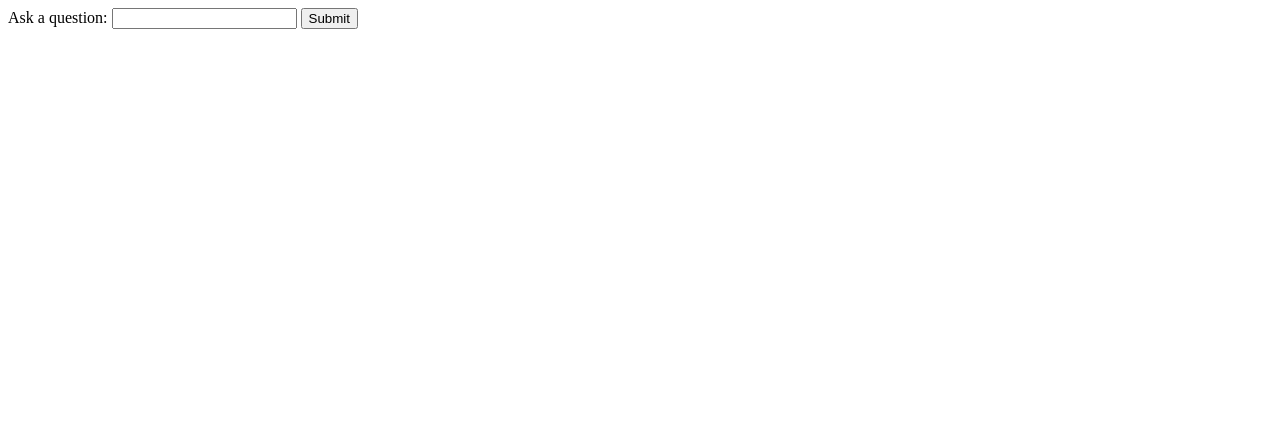
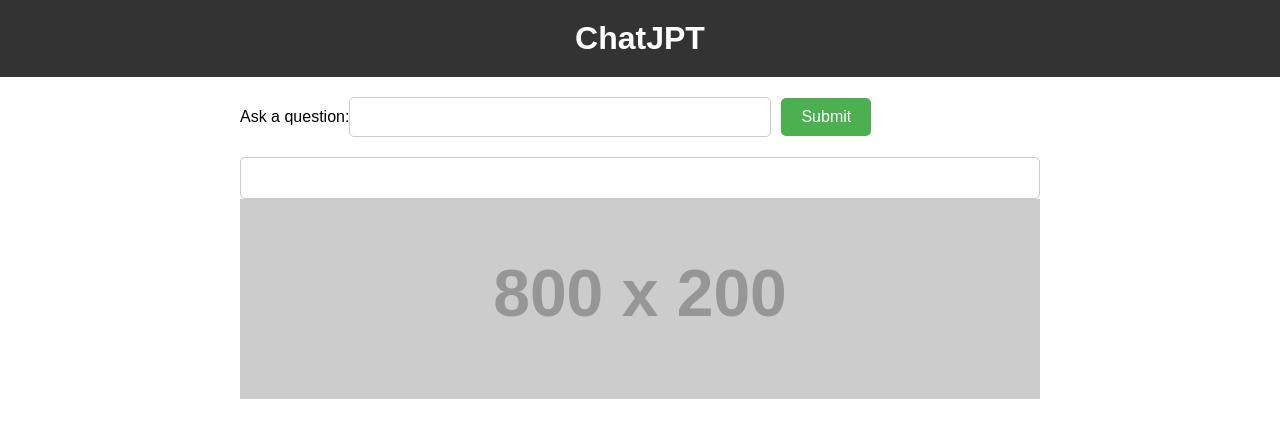
Before and after one commit to jressel/chatjpt, a plain HTML site: page chatjpt.html in a window 1280 px wide. Drawn offline with Linux system fonts and the light colour scheme; placeholder pictures from the web are drawn by us.

Commit message:
Update chatjpt.html

```diff
--- a/chatjpt.html
+++ b/chatjpt.html
@@ -2,15 +2,105 @@
 <html>
   <head>
     <title>ChatJPT</title>
+    <style>
+      body {
+        font-family: Arial, sans-serif;
+        margin: 0;
+        padding: 0;
+      }
+
+      header {
+        background-color: #333;
+        color: white;
+        padding: 20px;
+        text-align: center;
+      }
+
+      h1 {
+        margin: 0;
+      }
+
+      main {
+        max-width: 800px;
+        margin: 0 auto;
+        padding: 20px;
+      }
+
+      form {
+        display: flex;
+        flex-direction: column;
+        align-items: center;
+        margin-bottom: 20px;
+      }
+
+      input[type="text"] {
+        font-size: 16px;
+        padding: 10px;
+        margin-right: 10px;
+        border: 1px solid #ccc;
+        border-radius: 5px;
+        flex-grow: 1;
+        max-width: 400px;
+      }
+
+      button[type="submit"] {
+        font-size: 16px;
+        padding: 10px 20px;
+        background-color: #4CAF50;
+        color: white;
+        border: none;
+        border-radius: 5px;
+        cursor: pointer;
+      }
+
+      button[type="submit"]:hover {
+        background-color: #3e8e41;
+      }
+
+      #answer {
+        border: 1px solid #ccc;
+        border-radius: 5px;
+        padding: 20px;
+      }
+
+      img {
+        max-width: 100%;
+        height: auto;
+        margin-bottom: 20px;
+      }
+
+      @media screen and (min-width: 768px) {
+        form {
+          flex-direction: row;
+        }
+
+        input[type="text"] {
+          margin-right: 0;
+          margin-bottom: 0;
+        }
+
+        button[type="submit"] {
+          margin-left: 10px;
+        }
+      }
+    </style>
   </head>
   <body>
-    <form>
-      <label for="question">Ask a question:</label>
-      <input type="text" id="question" name="question">
-      <button type="submit">Submit</button>
-    </form>
+    <header>
+      <h1>ChatJPT</h1>
+    </header>
 
-    <div id="answer"></div>
+    <main>
+      <form>
+        <label for="question">Ask a question:</label>
+        <input type="text" id="question" name="question" required>
+        <button type="submit">Submit</button>
+      </form>
+
+      <div id="answer"></div>
+
+      <img src="https://via.placeholder.com/800x200.png?text=Placeholder+Image" alt="Placeholder Image">
+    </main>
 
     <script>
       const form = document.querySelector('form');
```
